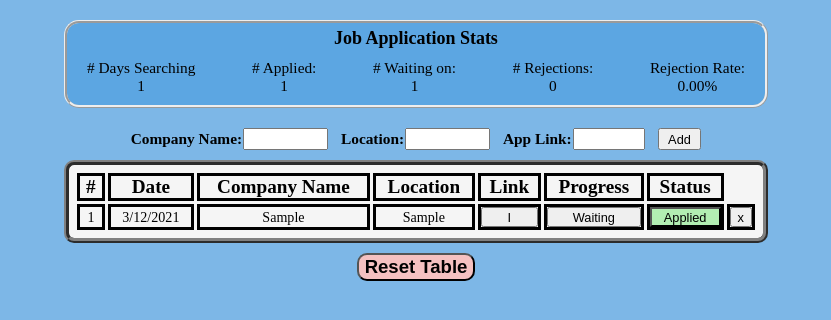
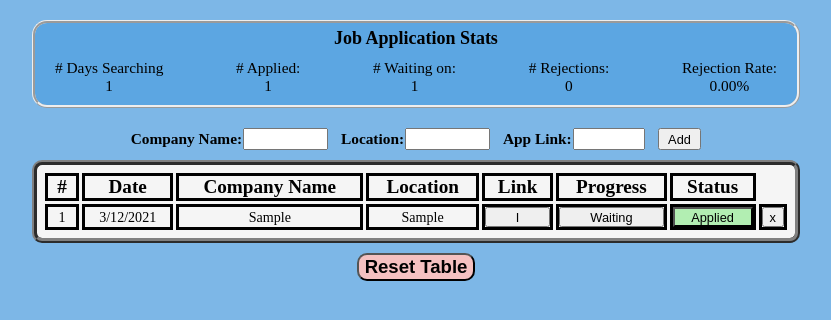
Before and after one commit to mwzheng/job-application-tracker, a React (Create React App) app: page / in a window 1280 px wide. Both pictures are taken after typing "Sample", "Sample", "Sample" into the empty fields and a click on the button "Add". Shown: the top 320 px of the page, without its empty margins (224-1055 px from the left). Built offline with nearby package versions, Linux system fonts and the light colour scheme.

Commit message:
Minor style and formatting edit

```diff
--- a/src/App.css
+++ b/src/App.css
@@ -9,7 +9,7 @@ body {
 table {
     border-spacing: 3px;
     margin: 10px 0px;
-    width: 55vw;
+    width: 60vw;
     border-radius: 10px;
     padding: 5px;
     border-style: ridge;
@@ -37,7 +37,7 @@ th {
     border-style:solid;
     border-width: 3px;
     font-size: 1.5vw;
-    padding: 0px 4px;
+    padding: 0px 6px;
 }
 
 input:focus, button:focus {
@@ -116,7 +116,7 @@ button:hover {
     overflow: hidden;
 }
 
-.jobLinkButton:hover {
+.jobLinkButton:hover, .progressButton:hover {
     background-color: #9eccf1;
 }
 
@@ -134,7 +134,7 @@ button:hover {
     background-color: rgb(236, 174, 186);
 }
 
-.jobLinkButton {
+.jobLinkButton, .progressButton {
     transition: ease-in-out .5s;
 }
 
--- a/src/Components/Tablerow.js
+++ b/src/Components/Tablerow.js
@@ -2,7 +2,7 @@ import React from 'react';
 
 // Component creates an individual row in the table for a single job application
 const Tablerow = ({ jobs, setJobs, number, name, date, location, link, status, progress }) => {
-    let appStatus = status === "Applied" ? 'applied' : 'rejected';
+    let appStatus = (status === "Applied") ? 'applied' : 'rejected';
     let jobAppIndex = number - 1; // Index of job App in jobs array
     let jobList = JSON.parse(jobs);
 
@@ -13,7 +13,6 @@ const Tablerow = ({ jobs, setJobs, number, name, date, location, link, status, p
         window.open(jobLink, '_blank');
     }
 
-    // Change the progress of the job app
     const changeProgress = () => {
         let newJobList = jobList;
         let job = newJobList[jobAppIndex];
@@ -24,7 +23,6 @@ const Tablerow = ({ jobs, setJobs, number, name, date, location, link, status, p
         updateJobList(newJobList);
     }
 
-    // Change the status for current job application row
     const changeStatus = () => {
         let updatedJob = jobList[jobAppIndex];
         let newJobList = jobList;
@@ -35,7 +33,6 @@ const Tablerow = ({ jobs, setJobs, number, name, date, location, link, status, p
         updateJobList(newJobList);
     }
 
-    // Deletes the job app from the table
     const deleteJobApp = (number) => {
         // Remove the job app with number from the list
         let updatedJobList = jobList.filter(aJobApp => aJobApp.number !== number);
```
